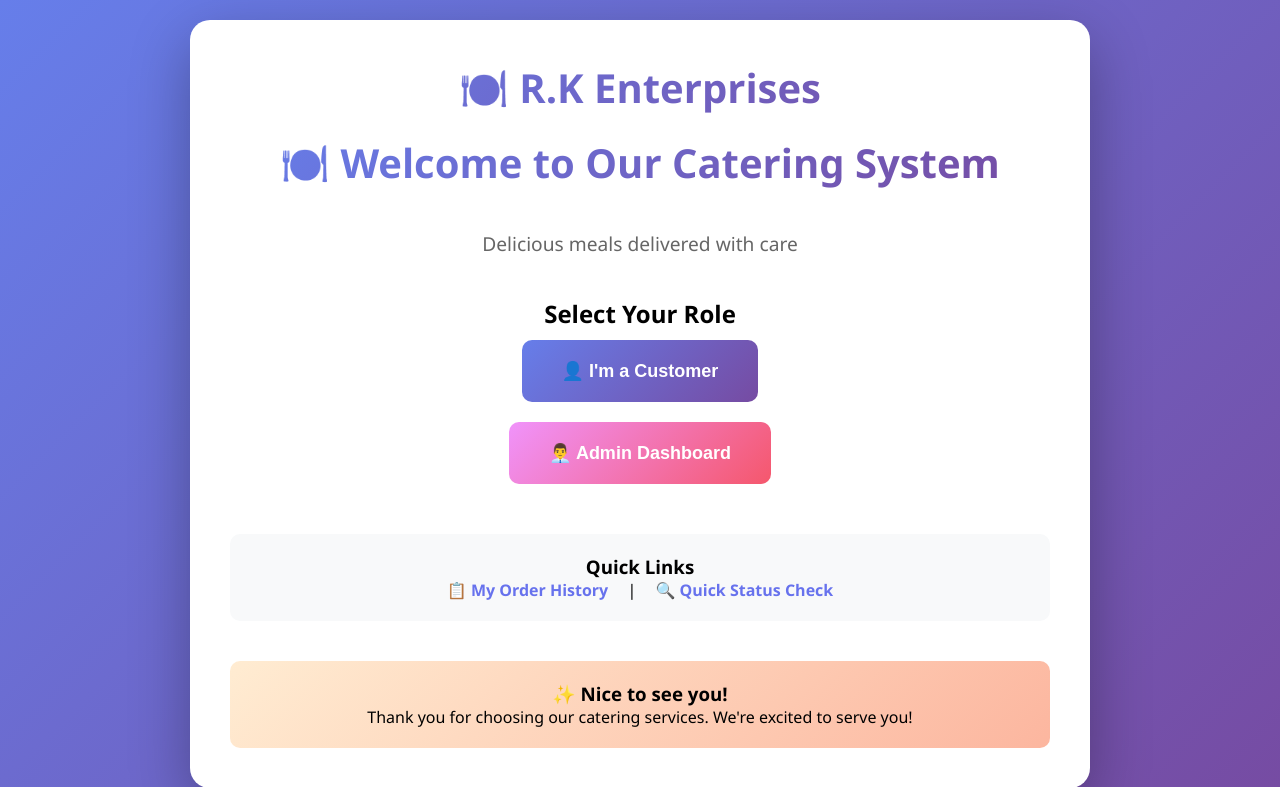
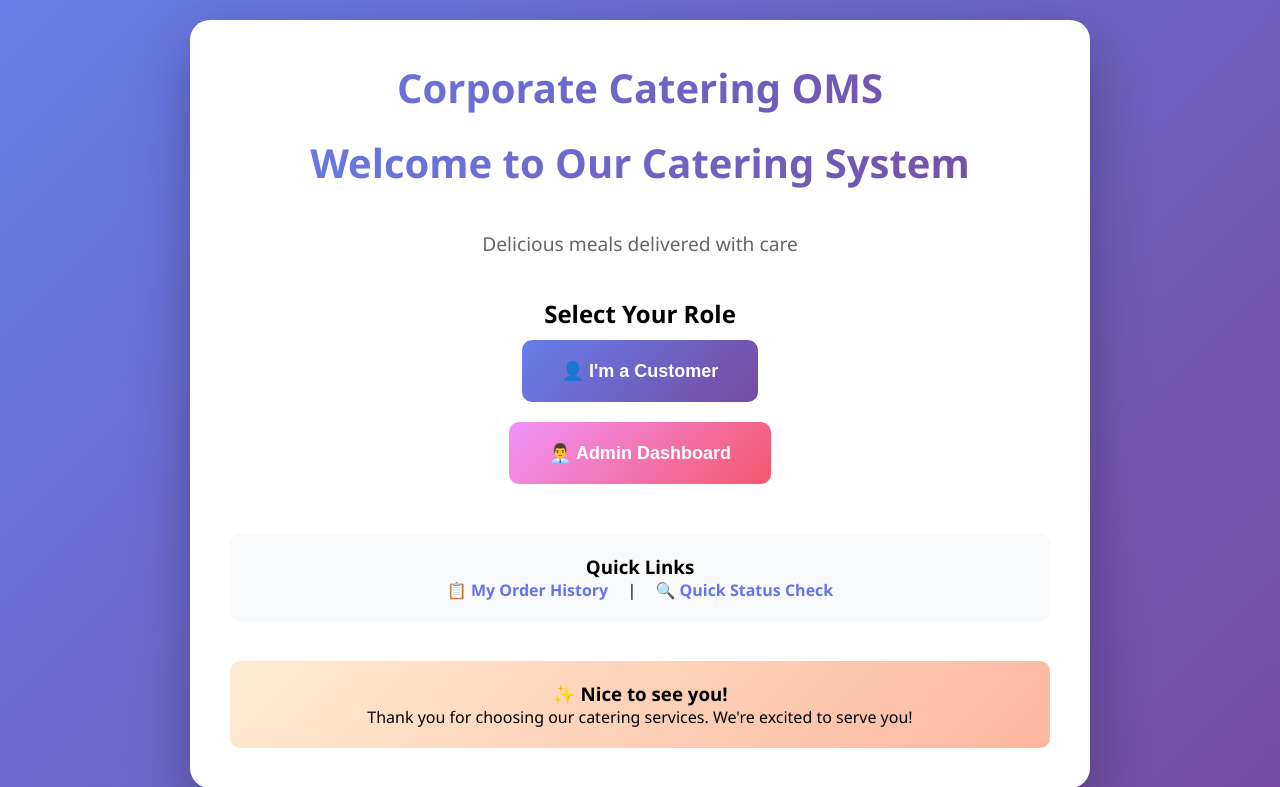
Before and after one commit to rashmimalikarjun/Order-management-system, a Flask app: page / in a window 1280 px wide. Shown: the top 787 px of the page. Run offline with Flask 3, Linux system fonts and the light colour scheme.

Commit message:
Update header titles in index.html

```diff
--- a/templates/index.html
+++ b/templates/index.html
@@ -91,8 +91,8 @@
 </head>
 <body>
     <div class="container">
-        <h1>🍽️ R.K Enterprises </h1>
-        <h1>🍽️ Welcome to Our Catering System</h1>
+        <h1>Corporate Catering OMS</h1>
+        <h1>Welcome to Our Catering System</h1>
 
         <div style="text-align: center; margin: 40px 0;">
             <p style="font-size: 1.2em; color: #666; margin-bottom: 40px;">
```
